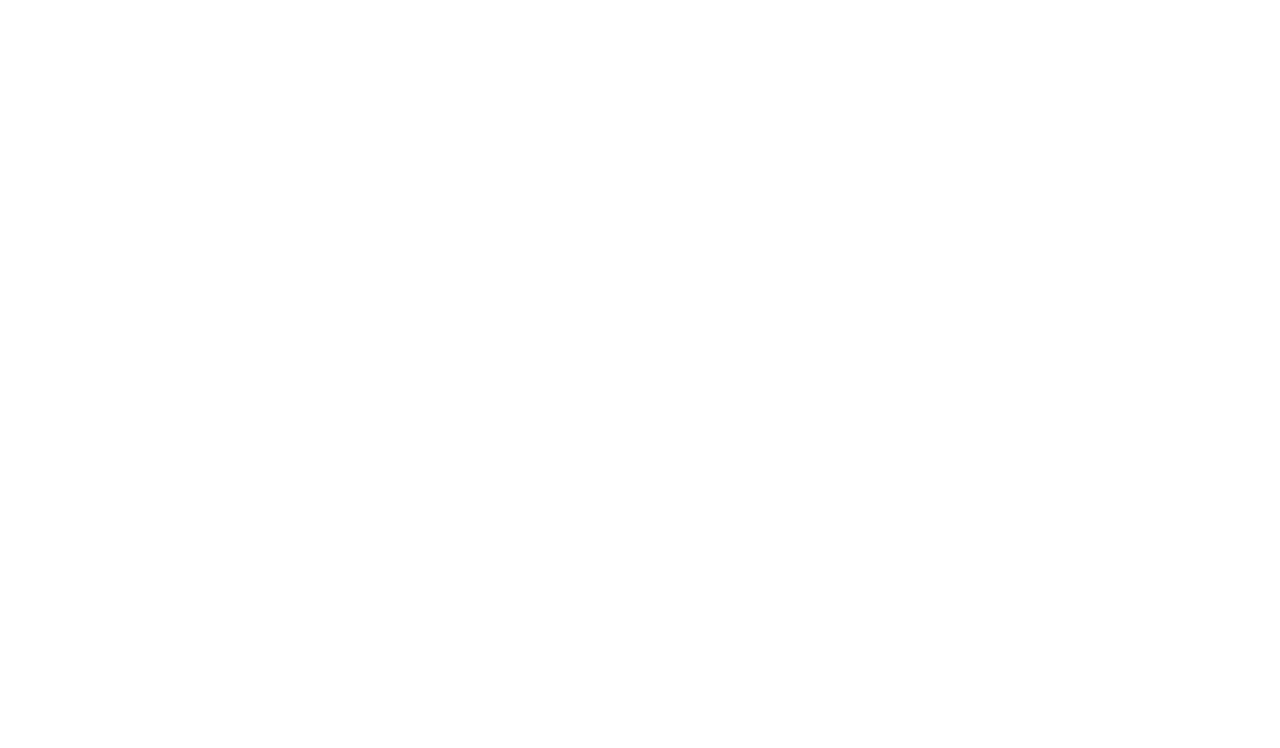
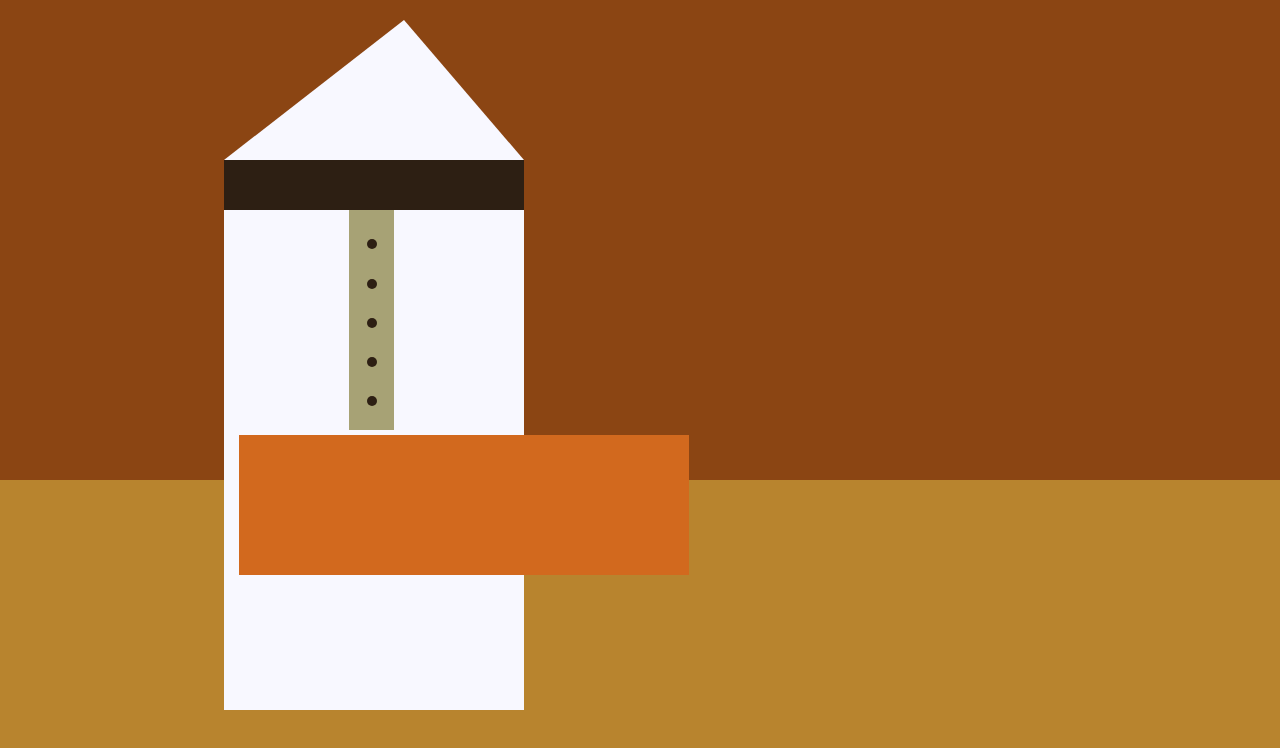
Before and after one commit to makaylacodes/picasso-painting, a plain HTML site: page index.html in a window 1280 px wide. Drawn offline with Linux system fonts and the light colour scheme.

Commit message:
Added some html stylings.

```diff
--- a/index.html
+++ b/index.html
@@ -7,6 +7,24 @@
     <link rel="stylesheet" href="https://use.fontawesome.com/releases/v5.8.2/css/all.css">
   </head>
   <body>
+    <div id="back-wall"></div>
+    <div class="characters">
+        <div id="offwhite-character">
+            <div id="white-hat"></div>
+            <div id="black-mask">
+                <div class="eyes left"></div>
+                <div class="eyes right"></div>
+            </div>
+            <div id="gray-instrument">
+                <div class="black-dot"></div>
+                <div class="black-dot"></div>
+                <div class="black-dot"></div>
+                <div class="black-dot"></div>
+                <div class="black-dot"></div>
+            </div>
+            <div id="tan-table"></div>
+        </div>
+    </div>
   </body>
   <footer>
   </footer>
--- a/styles.css
+++ b/styles.css
@@ -0,0 +1,86 @@
+body {
+    background-color: rgb(184, 132, 46);
+  }
+
+#back-wall {
+    background-color: #8B4513;
+    width: 100%;
+    height: 60%;
+
+    /*Position allows you to move the elements to different positions.
+    An absolute position takes the element out of top-down doc flow
+    and allows you to adjust it relative to its container*/
+    position:absolute;
+    top:0;
+    left:0;
+
+    /*Z-index is used to create "layers" for html elements.
+    Higher value will appear to be layered on top of elements with a
+    lower value*/
+    z-index:-1;
+  }
+
+  #offwhite-character{
+    background-color:GhostWhite;
+    width: 300px;
+    height: 550px;
+    position:absolute;
+    top:20%;
+    left:17.5%;
+
+  }
+  #white-hat{
+    width:0;
+    height:0;
+    border-style: solid;
+    border-width:0 120px 140px 180px;
+    border-top-color:transparent;
+    border-right-color:transparent;
+    border-left-color:transparent;
+    border-bottom-color:GhostWhite;
+    top:-140px;
+    position:absolute;
+    left:0;
+  }
+
+  #black-mask{
+    width:100%;
+    height:50px;
+    background-color:rgb(45, 31, 19);
+    position:absolute;
+    top:0;
+    left:0;
+    z-index:1;
+  }
+
+  #gray-instrument{
+    height:40%;
+    width:15%;
+    background-color:rgb(167, 162, 117);
+    position:absolute;
+    top:50px;
+    left:125px;
+    z-index:1;
+  }
+
+  .black-dot{
+    background-color:rgb(45, 31, 19);
+    width:10px;
+    height:10px;
+    /*makes it round*/
+    border-radius:50%;
+    display:block;
+    margin:auto;
+    margin-top:65%;
+  }
+
+  /*id selector*/
+  #tan-table{
+    width:450px;
+    height:140px;
+    background-color:#D2691E;
+    position:absolute;
+    top:275px;
+    left:15px;
+    z-index:1;
+  }
```
